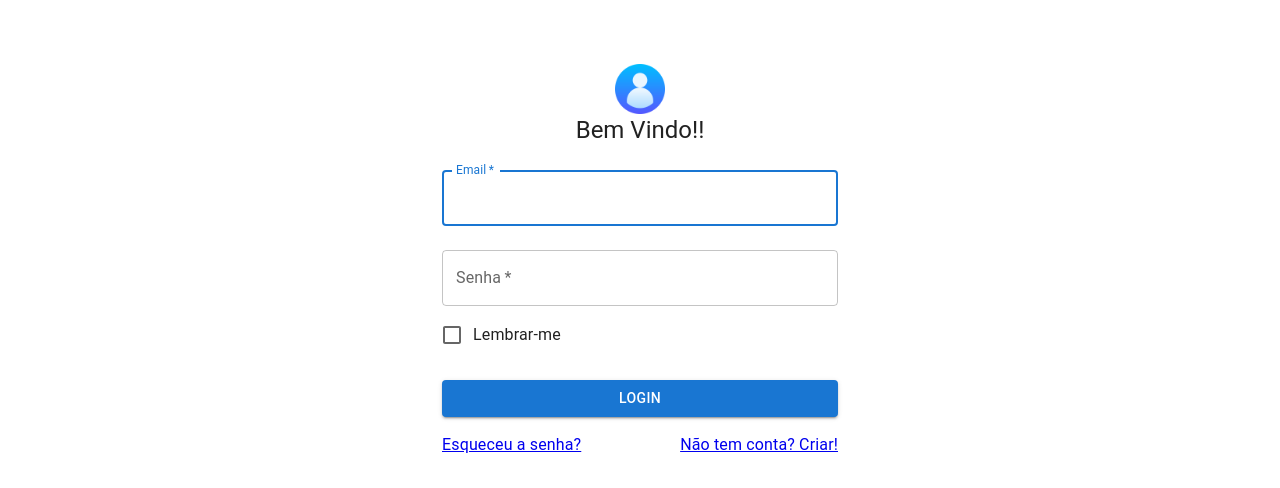
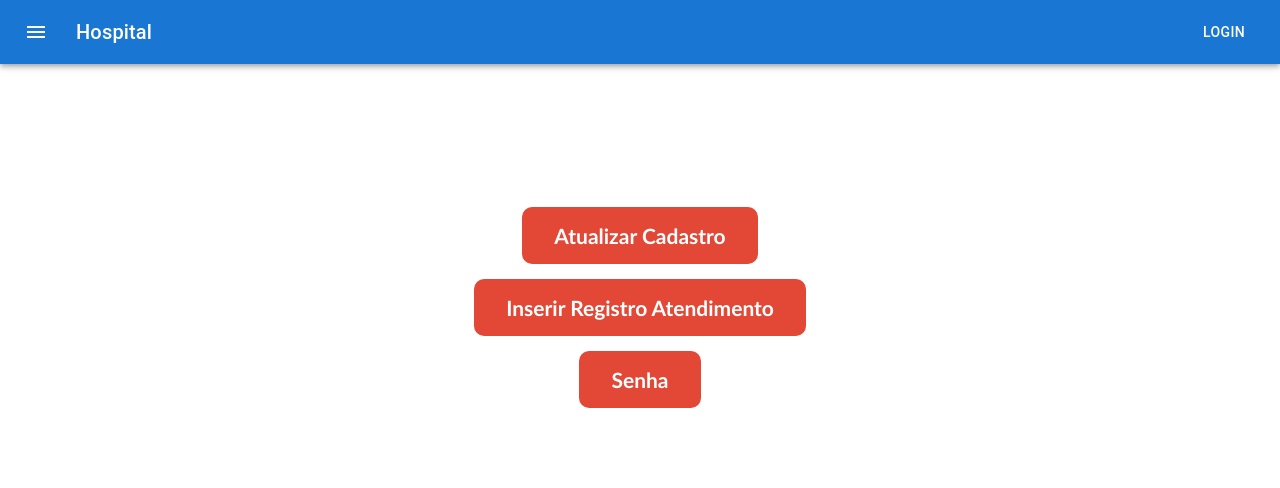
Before and after one commit to Gustavo-Dorigon-Coan/hospital-management, a React (Create React App) app in the folder frontend-hospital-management/: page /mobileHome in a window 1280 px wide. Shown: the top 488 px of the page. Built offline with nearby package versions, Linux system fonts and the light colour scheme; the HTML template or start-up script is replaced by a standard one.

Commit message:
Adicionado tela para utilização do usuário

```diff
--- a/frontend-hospital-management/src/App.tsx
+++ b/frontend-hospital-management/src/App.tsx
@@ -1,11 +1,12 @@
+import { BrowserRouter, Route, Routes } from 'react-router-dom';
+import AppBarMobile from './components/AppBarMobile/appBarMobile';
+import DataGridDemo from './components/List/list';
+import PasswordGeneral from './components/Password/password';
+import RedefinePassword from './components/RedefinePassword/redefinePassword';
+import SignIn from './components/SignIn/singin';
+import SignUp from './components/SignUp/singup';
 import './index.css';
-import { BrowserRouter, Route, Routes } from 'react-router-dom';
-import SignUp from './components/SignUp/singup';
-import SignIn from './components/SignIn/singin';
 import { Inbox } from './pages/Inbox/inbox';
-import PasswordGeneral from './components/Password/password';
-import DataGridDemo from './components/List/list';
-import RedefinePassword from './components/RedefinePassword/redefinePassword';
 
 
 
@@ -20,6 +21,7 @@ function App() {
           <Route path='/inbox' element={<Inbox />} />
           <Route path='/lista' element={<DataGridDemo />} />
           <Route path='/senha' element={<PasswordGeneral />} />
+          <Route path='/mobileHome' element={<AppBarMobile />} />
           <Route path='*' element={<SignIn />} />
         </Routes>
       </BrowserRouter>
--- a/frontend-hospital-management/src/components/AppBar/AppBar.css
+++ b/frontend-hospital-management/src/components/AppBar/AppBar.css
@@ -27,7 +27,7 @@ button:focus {
   outline-style: none;
 }
 
-.teste {
+.container-icon-button {
   display: flex;
   float: right;
   padding: 0.3% 0%;
--- a/frontend-hospital-management/src/components/AppBar/AppBar.tsx
+++ b/frontend-hospital-management/src/components/AppBar/AppBar.tsx
@@ -1,9 +1,9 @@
+import { Avatar } from '@mui/material';
 import AppBar from '@mui/material/AppBar';
 import Box from '@mui/material/Box';
+import IconButton from '@mui/material/IconButton';
 import Toolbar from '@mui/material/Toolbar';
-import IconButton from '@mui/material/IconButton';
 import { Link } from "react-router-dom";
-import { Avatar } from '@mui/material';
 
 import './appBar.css';
 
@@ -17,7 +17,7 @@ export default function ButtonAppBar() {
       <AppBar position="static">
         <Toolbar>
           <div className='container'>
-            <div className='teste'>
+            <div className='container-icon-button'>
               <Link to='/*'>
                 <IconButton>
                   <Avatar>
--- /dev/null
+++ b/frontend-hospital-management/src/components/AppBarMobile/appBarMobile.css
@@ -0,0 +1,42 @@
+.container-position {
+  display: flex;
+  align-items: center;
+  justify-content: center;
+}
+
+.container-align-ra {
+  bottom: 58%;
+  position: absolute;
+}
+
+.container-align-password {
+  bottom: 49%;
+  position: absolute;
+}
+
+.container-align-form {
+  bottom: 67%;
+  position: absolute;
+}
+
+.my-button {
+  background-color: #e34836;
+  color: #fff;
+  font-family: Trebuchet MS;
+  font-size: 21px;
+  font-weight: 800;
+  font-style: normal;
+  text-decoration: none;
+  padding: 1rem 2rem;
+  border: 0px solid #000;
+  border-radius: 10px;
+  display: inline-block
+}
+
+.my-button:hover {
+  background-color: #e66a60;
+}
+
+.my-button:active {
+  transform: scale(0.95);
+}
--- /dev/null
+++ b/frontend-hospital-management/src/components/AppBarMobile/appBarMobile.tsx
@@ -0,0 +1,52 @@
+import MenuIcon from '@mui/icons-material/Menu';
+import AppBar from '@mui/material/AppBar';
+import Box from '@mui/material/Box';
+import Button from '@mui/material/Button';
+import IconButton from '@mui/material/IconButton';
+import Toolbar from '@mui/material/Toolbar';
+import Typography from '@mui/material/Typography';
+import { Link } from 'react-router-dom';
+import MobileDialog from '../MobileDialog/mobileDialog';
+
+import './appBarMobile.css';
+
+export default function AppBarMobile() {
+  return (
+    <Box sx={{ flexGrow: 1 }}>
+      <AppBar position="static">
+        <Toolbar>
+          <IconButton
+            size="large"
+            edge="start"
+            color="inherit"
+            aria-label="menu"
+            sx={{ mr: 2 }}
+          >
+            <MenuIcon />
+          </IconButton>
+          <Typography variant="h6" component="div" sx={{ flexGrow: 1 }}>
+            Hospital
+          </Typography>
+          <Button color="inherit">Login</Button>
+        </Toolbar>
+      </AppBar>
+      <div className='container-position'>
+        <div className='container-align-form'>
+          <Link to='/senha'>
+            <button className='my-button'>
+              Atualizar Cadastro
+            </button>
+          </Link>
+        </div>
+        <div className='container-align-ra'>
+          <MobileDialog />
+        </div>
+        <div className='container-align-password'>
+          <button className='my-button'>
+            Senha
+          </button>
+        </div>
+      </div>
+    </Box >
+  );
+}
--- /dev/null
+++ b/frontend-hospital-management/src/components/MobileDialog/mobileDialog.css
@@ -0,0 +1,12 @@
+.flex-position-mobile {
+  float: right;
+}
+
+.flex-mobile {
+  display: flex;
+  position: absolute;
+}
+
+.style-button {
+  padding: 20px 60px;
+}
--- /dev/null
+++ b/frontend-hospital-management/src/components/MobileDialog/mobileDialog.tsx
@@ -0,0 +1,143 @@
+import CloseIcon from '@mui/icons-material/Close';
+import { Alert, IconButton, Snackbar } from '@mui/material';
+import Button from '@mui/material/Button';
+import Dialog from '@mui/material/Dialog';
+import DialogActions from '@mui/material/DialogActions';
+import DialogContent from '@mui/material/DialogContent';
+import DialogContentText from '@mui/material/DialogContentText';
+import DialogTitle from '@mui/material/DialogTitle';
+import Grid from '@mui/material/Grid';
+import TextField from '@mui/material/TextField';
+import * as React from 'react';
+import ButtonGenre from '../ButtonGenre/buttonGenre';
+import ButtonHealth from '../ButtonHealth/buttonhealth';
+
+import './mobileDialog.css';
+
+export default function MobileDialog() {
+
+  const [open, setOpen] = React.useState(false);
+  const [openDialogSave, setOpenDialogSave] = React.useState(false);
+  const [openDialogCancel, setOpenDialogCancel] = React.useState(false);
+
+  const handleClickOpenButton = () => {
+    setOpen(true);
+  };
+
+  const handleCloseCancel = () => {
+    setOpen(false);
+    setOpenDialogSave(false);
+  };
+
+  const handleCloseAlertSave = () => {
+    setOpenDialogSave(false);
+    setOpen(false);
+  }
+
+  const handleCloseAlertCancel = () => {
+    setOpenDialogCancel(false);
+  }
+
+  const handleClickSave = () => {
+    setOpenDialogSave(true);
+  };
+
+  const handleClickCancel = () => {
+    setOpenDialogCancel(true);
+  };
+
+  return (
+    <div>
+      <button className='my-button' onClick={handleClickOpenButton} >
+        Inserir Registro Atendimento
+      </button>
+      <Dialog open={open} onClose={handleClickOpenButton}>
+        <div>
+          <div className='flex-mobile'>
+            <DialogTitle>Registro de Atendimento!</DialogTitle>
+          </div>
+          <div className='flex-position-mobile'>
+            <IconButton onClick={handleCloseCancel}>
+              <CloseIcon />
+            </IconButton>
+          </div>
+        </div>
+        <DialogContent>
+          <DialogContentText>
+            Insira sua solicitação, conforme os dados apresentados abaixo!
+          </DialogContentText>
+          <Grid container spacing={2}>
+            <Grid item xs={12} sm={6}>
+              <TextField
+                autoComplete="given-name"
+                name="firstName"
+                required
+                fullWidth
+                id="firstName"
+                label="Primeiro Nome"
+                autoFocus
+              />
+            </Grid>
+            <Grid item xs={12} sm={6}>
+              <TextField
+                required
+                fullWidth
+                id="lastName"
+                label="Sobrenome"
+                name="lastName"
+                autoComplete="family-name"
+              />
+            </Grid>
+            <Grid item xs={12}>
+              <TextField
+                required
+                fullWidth
+                name="nameFull"
+                label="Nome Completo"
+                type="nameFull"
+              />
+            </Grid>
+            <Grid item xs={12}>
+              <TextField
+                required
+                fullWidth
+                id="age"
+                label="Idade"
+                name="age"
+                type="number"
+              />
+            </Grid>
+          </Grid>
+          <ButtonGenre />
+          <br></br>
+          <ButtonHealth />
+          <TextField
+            margin="normal"
+            required
+            fullWidth
+            id="symptoms"
+            label="Sintomas"
+            name="symptoms"
+            autoFocus
+          />
+        </DialogContent>
+        <DialogActions>
+          <Button >
+          </Button>
+          <Button onClick={handleClickCancel}>Cancelar</Button>
+          <Snackbar open={openDialogCancel} autoHideDuration={4000} onClose={handleCloseAlertCancel}>
+            <Alert onClose={handleCloseAlertCancel} variant="filled" severity="error" sx={{ width: '100%' }}>
+              Ocorreu um erro ao inserir o registro de atendimento!
+            </Alert>
+          </Snackbar>
+          <Button onClick={handleClickSave}>Salvar</Button>
+          <Snackbar open={openDialogSave} autoHideDuration={4000} onClose={handleCloseAlertSave}>
+            <Alert onClose={handleCloseAlertSave} variant="filled" severity="success" sx={{ width: '100%' }}>
+              Registro de atendimento de salvo com sucesso!
+            </Alert>
+          </Snackbar>
+        </DialogActions>
+      </Dialog>
+    </div >
+  );
+}
```
Also changed, not shown: frontend-hospital-management/src/pages/MobileHome/mobileHome.tsx (added, +9 -0 lines).
